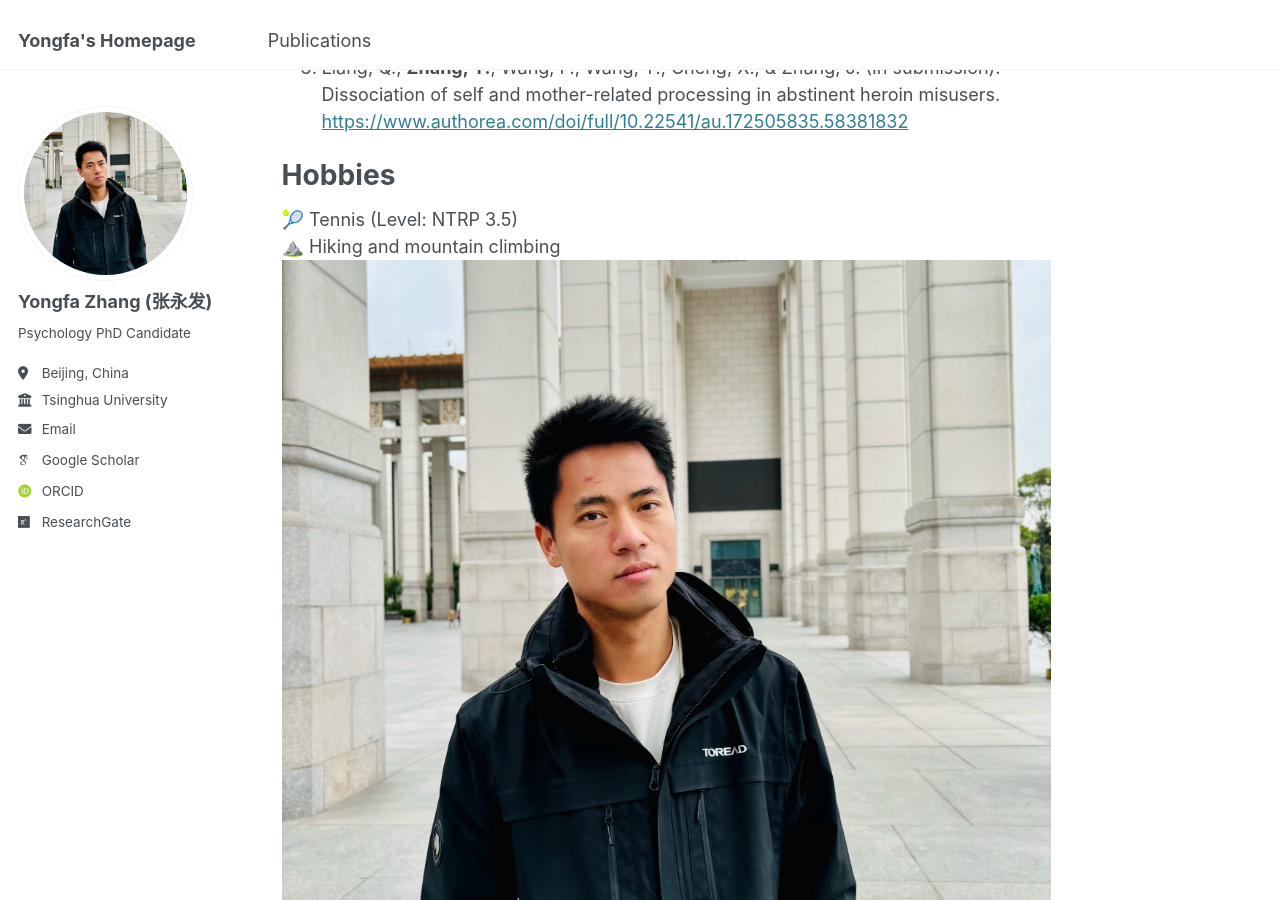
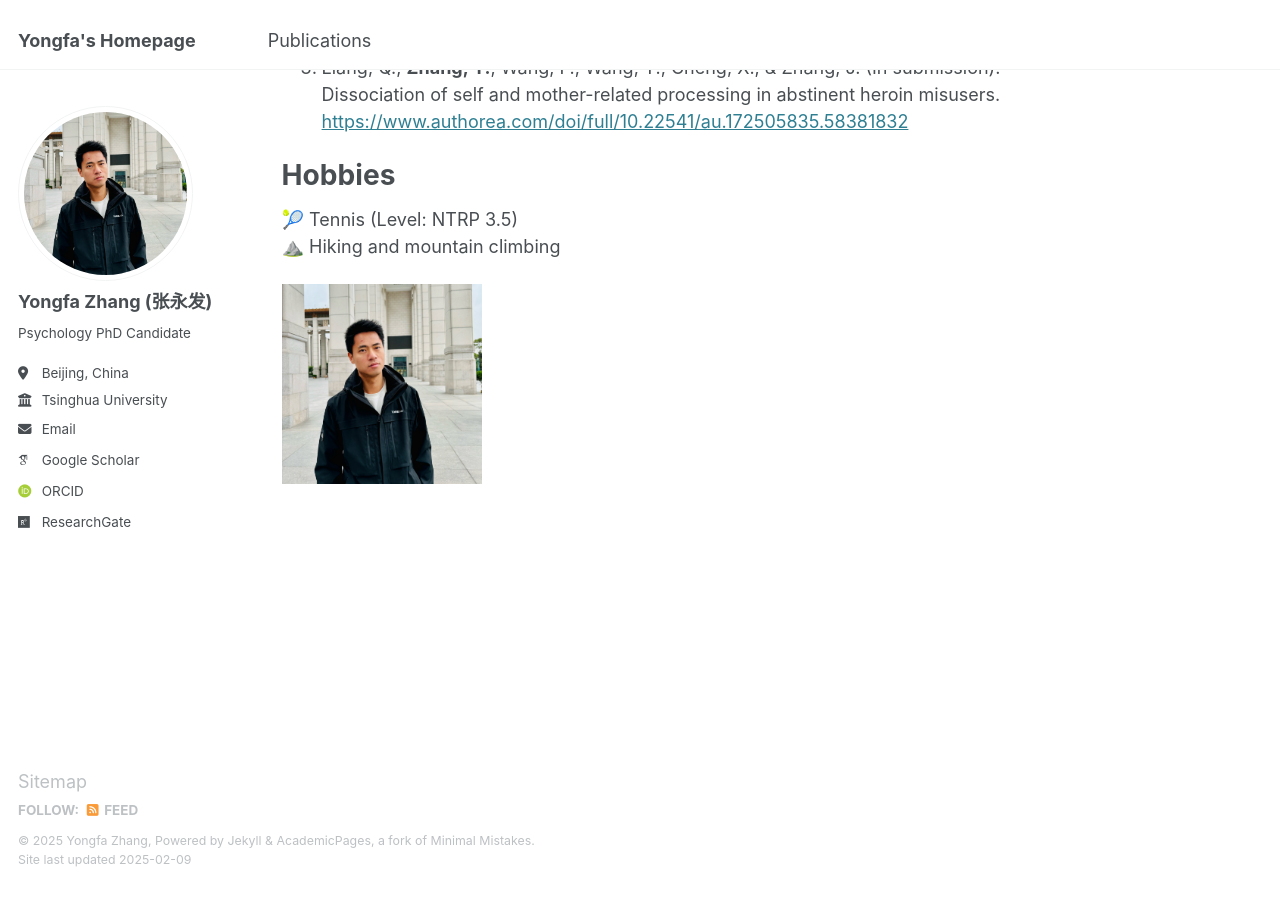
Before and after one commit to zyf09/zyf09.github.io, a Jekyll site: the page built from _pages/about.md, in a window 1280 px wide and 900 px high, scrolled down 1635 px. Built offline with Jekyll 4.4.1, drawn with Linux system fonts in a browser that asks for light colours; some web fonts are replaced.

Commit message:
Update about.md

```diff
--- a/_pages/about.md
+++ b/_pages/about.md
@@ -62,4 +62,6 @@ Hobbies
 ======
 🎾 Tennis (Level: NTRP 3.5)
 ⛰️ Hiking and mountain climbing
-![图片描述](images/profile.jpg)
+
+<img src="images/profile.jpg" alt="Tennis" width="200" height="200">
+<!-- ![Tennis](images/profile.jpg) -->
```
